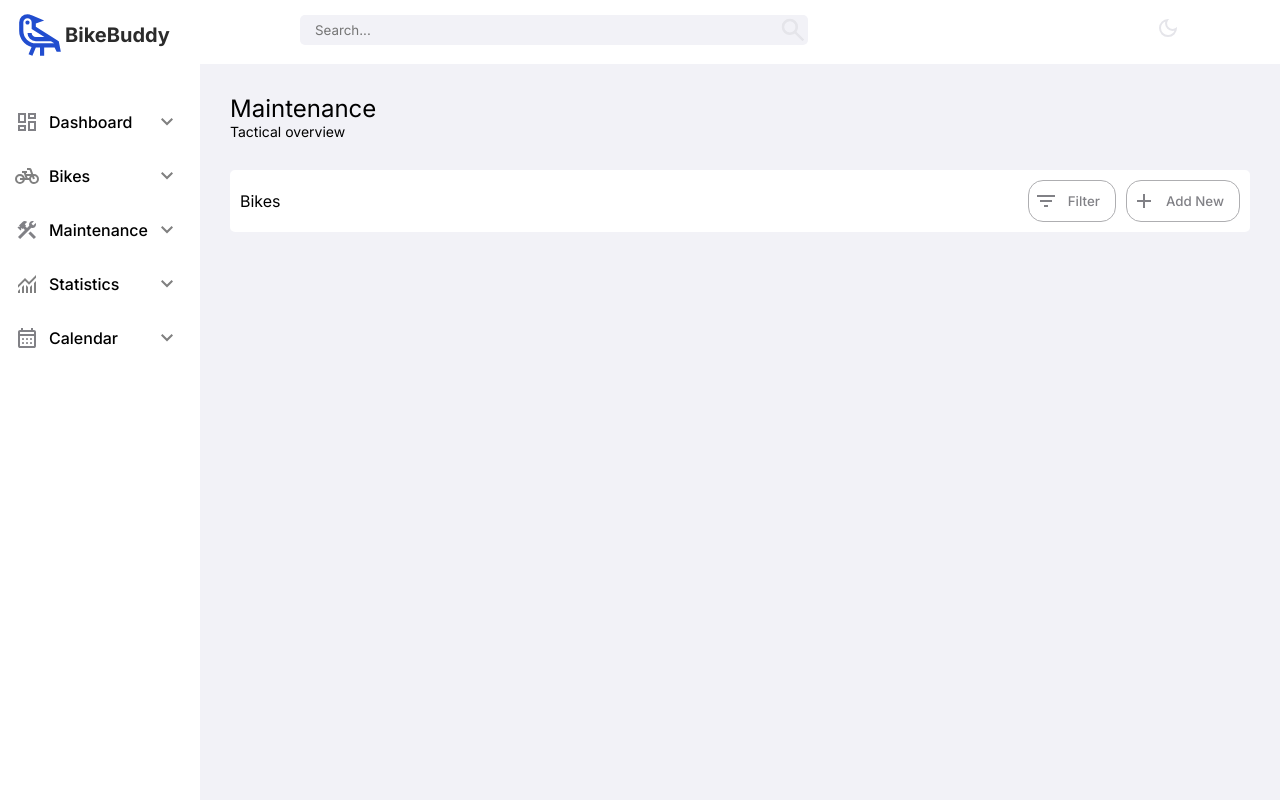
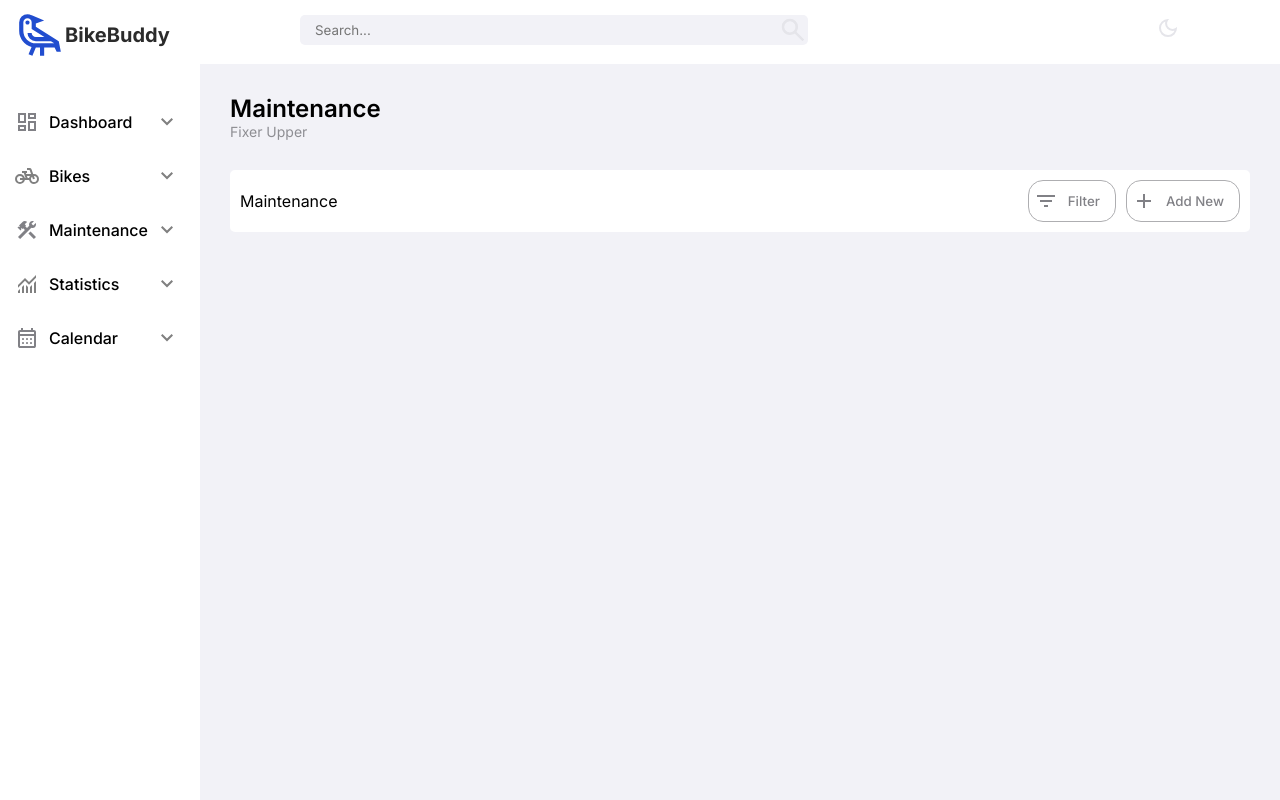
Before and after one commit to twong174/bike-application-final-project, a React (Create React App) app: page / in a window 1280 px wide. Both pictures are taken after a click on the item "Maintenance". Built offline with nearby package versions, Linux system fonts and the light colour scheme.

Commit message:
Frontend touches

```diff
--- a/src/CalenderWidget.jsx
+++ b/src/CalenderWidget.jsx
@@ -9,7 +9,7 @@ const CalenderWidget = () => {
         <p className="calender-widget-description">A few upcoming tasks...</p>
       </div>
       <div className="calender-grid-container">
-        <p className="current-month"> DECEMBER 2020 </p>
+        <p className="current-month"> DECEMBER 2024 </p>
         <ol className="calender-grid">
           <li className="day-name">Sun</li>
           <li className="day-name">Mon</li>
--- a/src/Maintenance.jsx
+++ b/src/Maintenance.jsx
@@ -9,11 +9,11 @@ const Maintenance = () => {
     <div className="maintenance-container">
       <div className="top-bar-container">
         <p className="maintenance-container-title"> Maintenance </p>
-        <p className="maintenance-container-description">Tactical overview</p>
+        <p className="maintenance-container-description">Fixer Upper</p>
       </div>
 
       <ButtonBar
-        title="Bikes"
+        title="Maintenance"
         leftLogo={FilterLogo}
         rightLogo={AddLogo}
         leftButton="Filter"
--- a/src/styles/Maintenance.css
+++ b/src/styles/Maintenance.css
@@ -4,10 +4,12 @@
 
 .maintenance-container-title {
   font-size: 24px;
+  font-weight: 600;
 }
 
 .maintenance-container-description {
   font-size: 14px;
+  color: #8E8E93;
 }
 
 .widget-container {
```
